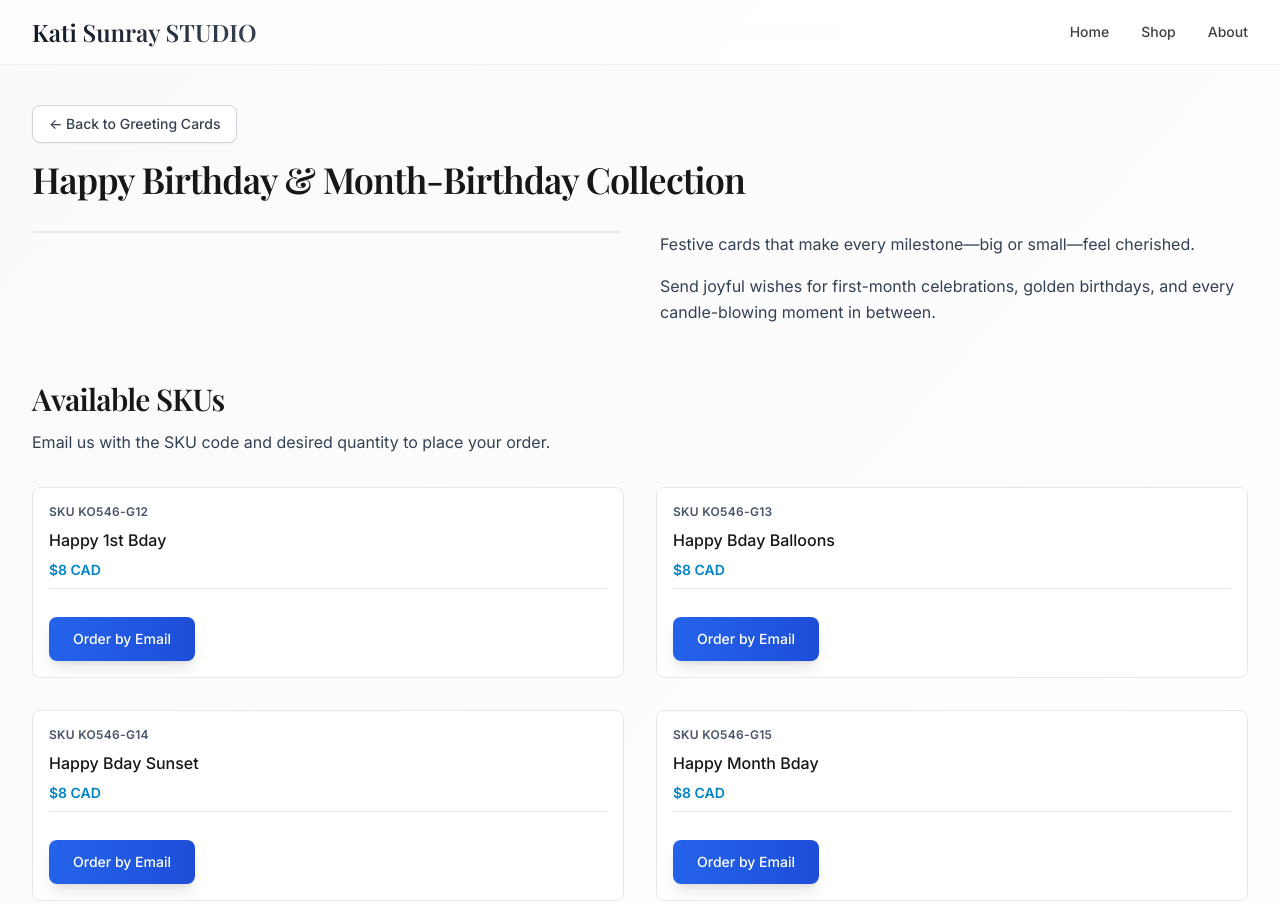
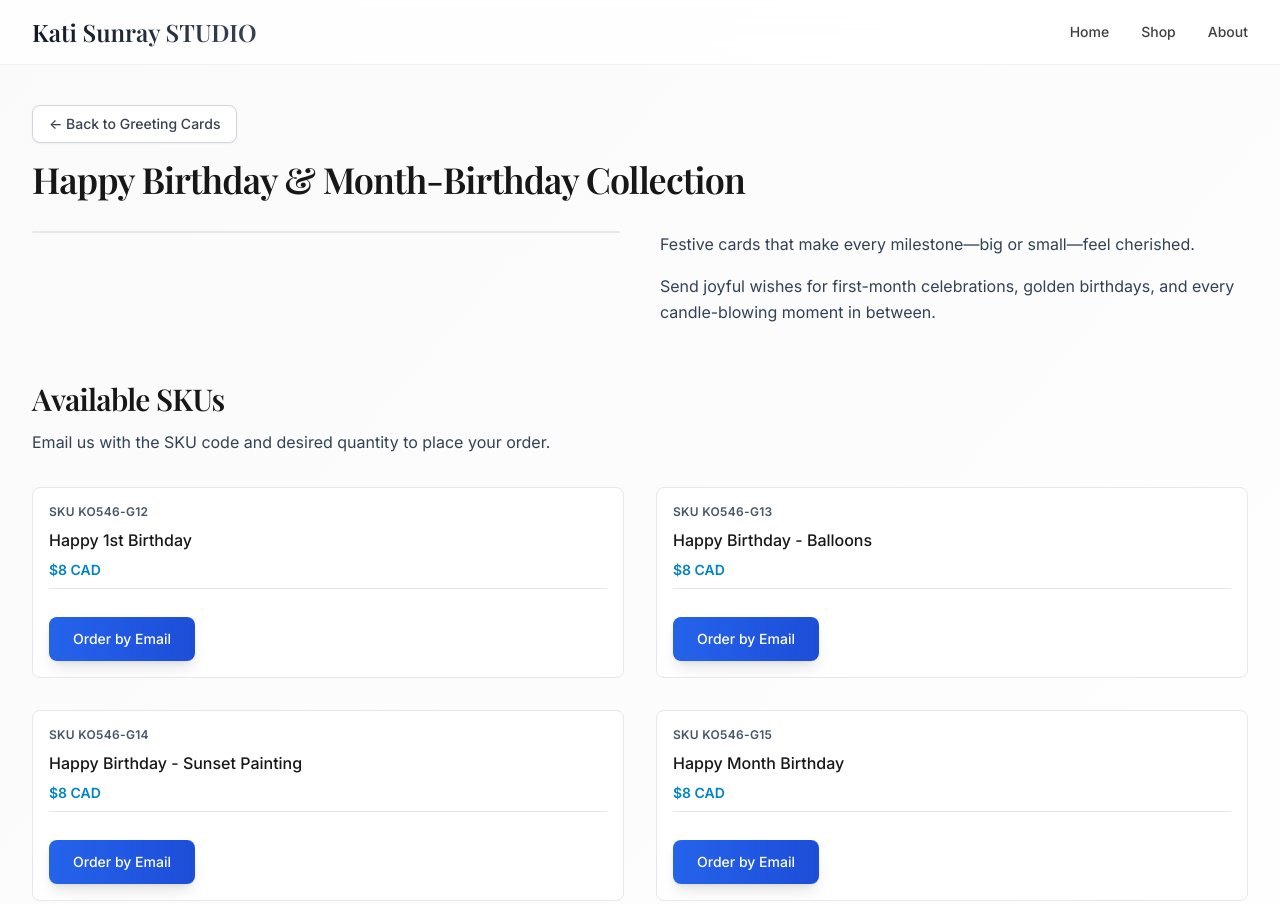
Before and after one commit to katisunray/katisunray.github.io, an Eleventy site: page src/content/products/greeting-cards/collections/happy-birthday-and-month-birthday.md in a window 1280 px wide. Shown: the top 904 px of the page. Built offline with nearby package versions, Linux system fonts and the light colour scheme; Eleventy itself is replaced by a stand-in of ours; files that its build step writes are made by us from their sources.

Commit message:
Update happy-birthday-and-month-birthday.md

```diff
--- a/src/content/products/greeting-cards/collections/happy-birthday-and-month-birthday.md
+++ b/src/content/products/greeting-cards/collections/happy-birthday-and-month-birthday.md
@@ -13,25 +13,25 @@ hero_image:
   alt: "Birthday and month-birthday greeting cards arranged with confetti and envelopes."
 skus:
   - id: "KO546-G12"
-    name: "Happy 1st Bday"
+    name: "Happy 1st Birthday"
     price: 8
     image:
       src: "/images/products/greeting-cards/collections/collection-happy-birthday-and-month-birthday/KO546-G12_Greeting card 5x7 _Collection Happy Birthday and Month-Birthday_Happy 1st Bday_Elephant ballons.jpg"
       alt: "First birthday greeting card with joyful elephant balloons on a pastel background."
   - id: "KO546-G13"
-    name: "Happy Bday Balloons"
+    name: "Happy Birthday - Balloons"
     price: 8
     image:
       src: "/images/products/greeting-cards/collections/collection-happy-birthday-and-month-birthday/KO546-G13_Greeting card 5x7 _Collection Happy Birthday and Month-Birthday_Happy Bday_Ballons.jpg"
       alt: "Birthday greeting card with bright balloons and the words Happy Bday."
   - id: "KO546-G14"
-    name: "Happy Bday Sunset"
+    name: "Happy Birthday - Sunset Painting"
     price: 8
     image:
       src: "/images/products/greeting-cards/collections/collection-happy-birthday-and-month-birthday/KO546-G14_Greeting card 5x7 _Collection Happy Birthday and Month-Birthday_Happy Bday_Sunset painting.jpg"
       alt: "Birthday greeting card featuring a sunset painting background and Happy Bday message."
   - id: "KO546-G15"
-    name: "Happy Month Bday"
+    name: "Happy Month Birthday"
     price: 8
     image:
       src: "/images/products/greeting-cards/collections/collection-happy-birthday-and-month-birthday/KO546-G15_Greeting card 5x7 _Collection Happy Birthday and Month-Birthday_Happy Month Bday_Baby turning_light pink.jpg"
```
